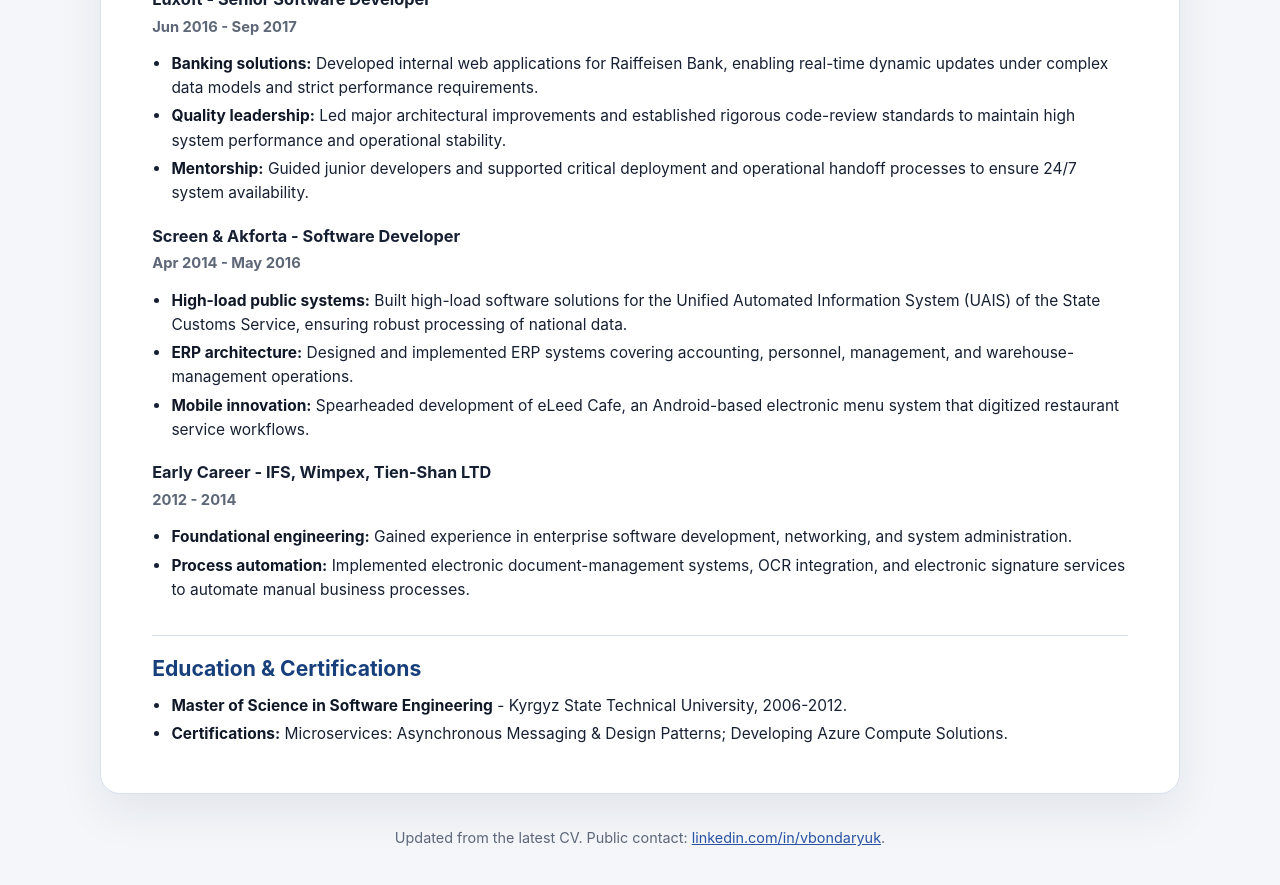
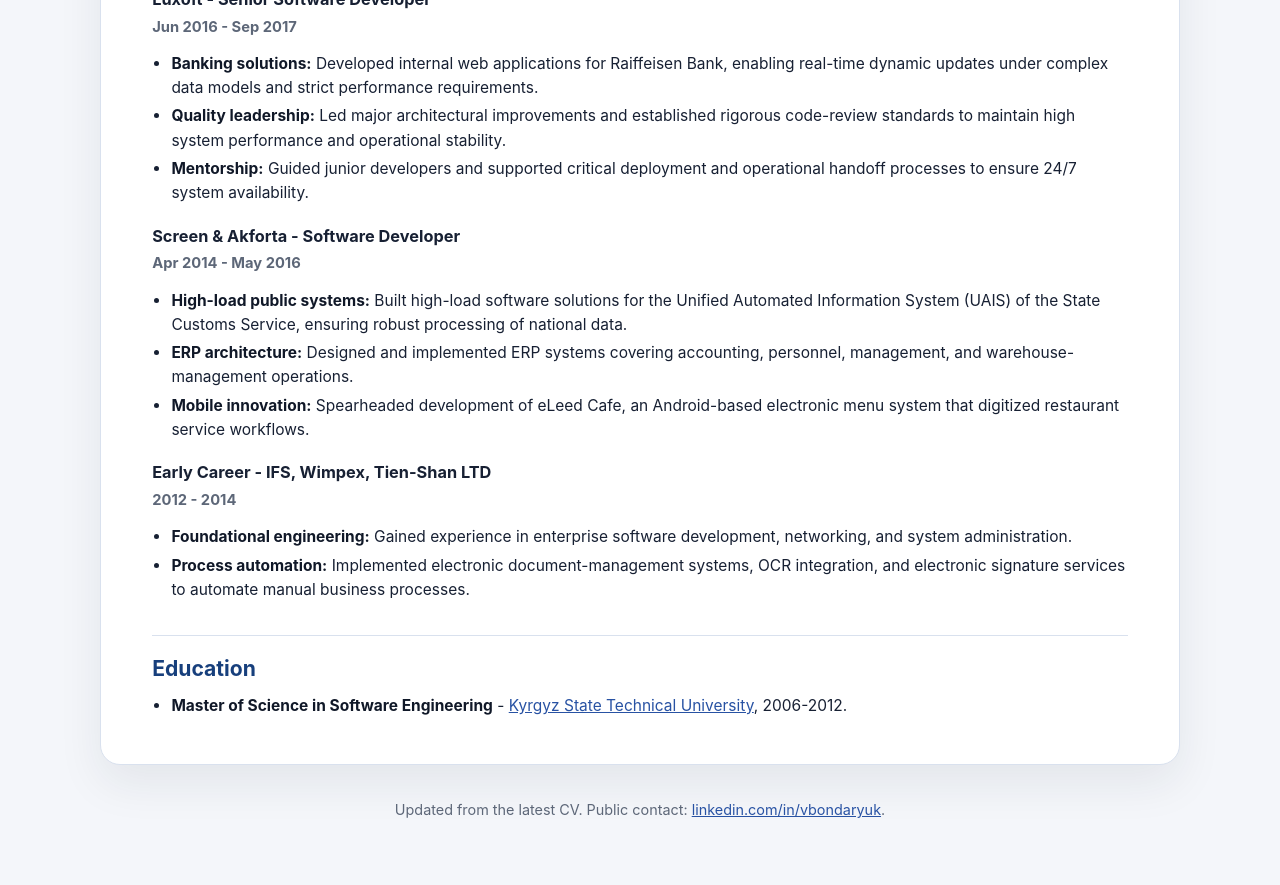
Before and after one commit to vbondaryuk/vbondariuk.com, a Jekyll site: the page built from index.md, in a window 1280 px wide and 900 px high, scrolled down 1599 px. Shown: the top 885 px of the window. Built offline with Jekyll 4.4.1, drawn with Linux system fonts in a browser that asks for light colours.

Commit message:
Update CV education section
Co-authored-by: Copilot <223556219+Copilot@users.noreply.github.com>

```diff
--- a/index.md
+++ b/index.md
@@ -69,7 +69,6 @@ Principal Software Engineer with 12+ years building real-time, large-scale distr
 - **Foundational engineering:** Gained experience in enterprise software development, networking, and system administration.
 - **Process automation:** Implemented electronic document-management systems, OCR integration, and electronic signature services to automate manual business processes.
 
-## Education & Certifications
+## Education
 
-- **Master of Science in Software Engineering** - Kyrgyz State Technical University, 2006-2012.
-- **Certifications:** Microservices: Asynchronous Messaging & Design Patterns; Developing Azure Compute Solutions.
+- **Master of Science in Software Engineering** - [Kyrgyz State Technical University](https://kstu.kg/en/), 2006-2012.
```
Also changed, not shown: 1 other file.
